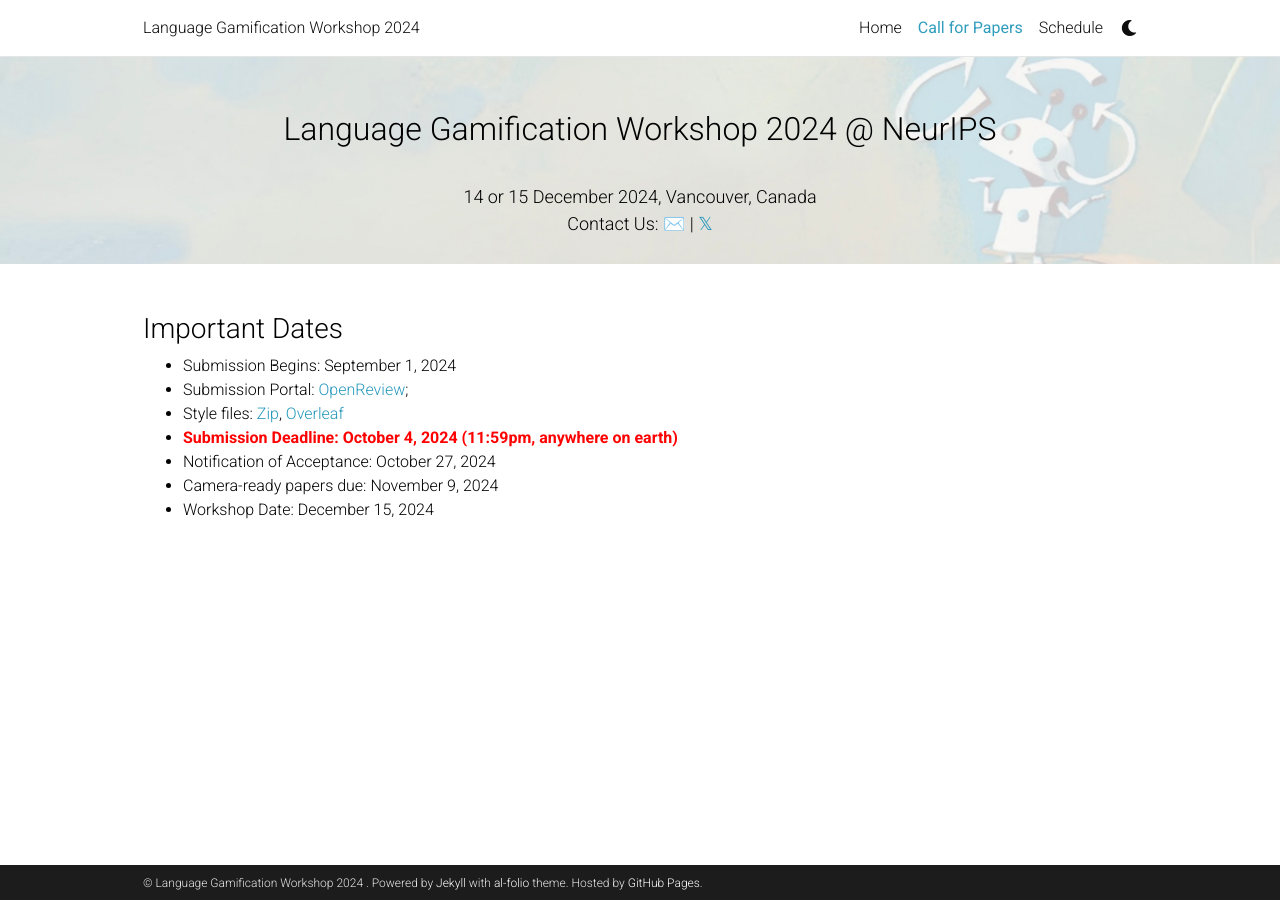
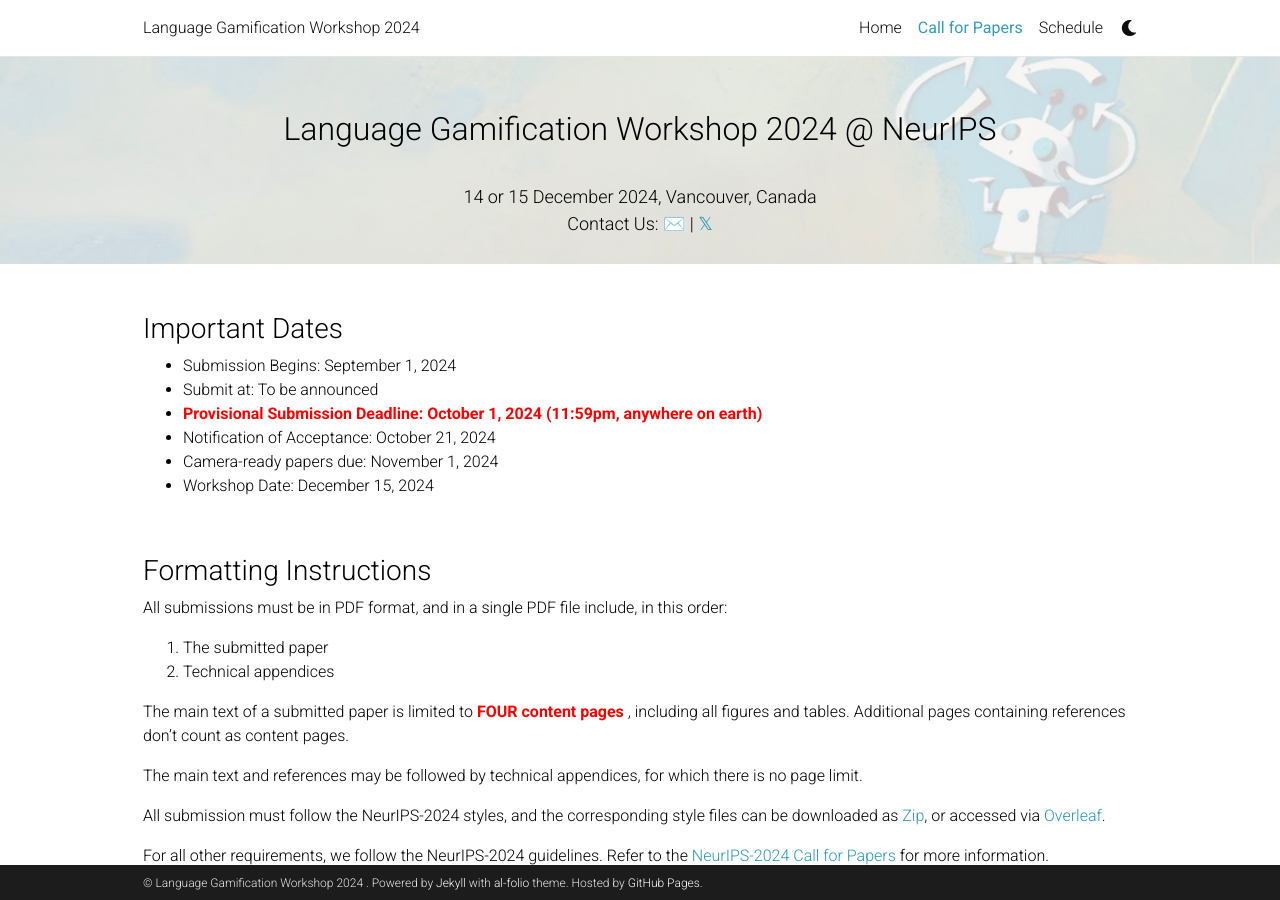
Before and after one commit to opensourcing-foundation-models/opensourcing-foundation-models.github.io, a Jekyll site: the page built from _pages/call_for_paper.md, in a window 1280 px wide. Built offline with Jekyll 4.4.1, drawn with Linux system fonts in a browser that asks for light colours; emoji names are drawn with the system emoji font; comment, search, counter and statistics services are not loaded; a style sheet for code colours, icons or effects is not loaded.

Commit message:
updated call for paper page

```diff
--- a/_pages/call_for_paper.md
+++ b/_pages/call_for_paper.md
@@ -14,12 +14,29 @@ nav_order: 2
 <!-- :loudspeaker: __The submission deadline is extended to October 4!__ -->
 <!---->
 * Submission Begins: September 1, 2024
-* Submission Portal: [OpenReview](https://openreview.net/group?id=NeurIPS.cc/2023/Workshop/Instruction);
-* Style files: [Zip](/assets/template/instruction_workshop_template.zip), [Overleaf](https://www.overleaf.com/latex/templates/instruction-workshop-at-neurips-2023-template/fqkhtqxvjrrq)
-* <span style="color:red;font-weight:bold;"> Submission Deadline: October 4, 2024 (11:59pm, anywhere on earth)</span>
-* Notification of Acceptance: October 27, 2024
-* Camera-ready papers due: November 9, 2024
+* Submit at: To be announced
+* <span style="color:red;font-weight:bold;"> Provisional Submission Deadline: October 1, 2024 (11:59pm, anywhere on earth)</span>
+* Notification of Acceptance: October 21, 2024
+* Camera-ready papers due: November 1, 2024
 * Workshop Date: December 15, 2024
+
+<br>
+
+### Formatting Instructions
+
+All submissions must be in PDF format, and in a single PDF file include, in this order:
+1. The submitted paper
+2. Technical appendices
+
+The main text of a submitted paper is limited to <span style="color:red;font-weight:bold;"> FOUR content pages </span>, including all figures and tables. Additional pages containing references don’t count as content pages.
+
+The main text and references may be followed by technical appendices, for which there is no page limit.
+
+All submission must follow the NeurIPS-2024 styles, and the corresponding style files can be downloaded as [Zip](/assets/files/Styles.zip), or accessed via [Overleaf](https://www.overleaf.com/latex/templates/neurips-2024/tpsbbrdqcmsh).
+
+For all other requirements, we follow the NeurIPS-2024 guidelines.
+Refer to the [NeurIPS-2024 Call for Papers](https://neurips.cc/Conferences/2024/CallForPapers) for more information.
+
 <!---->
 <!---->
 <!-- <br> -->
```
Also changed, not shown: 2 other files.
